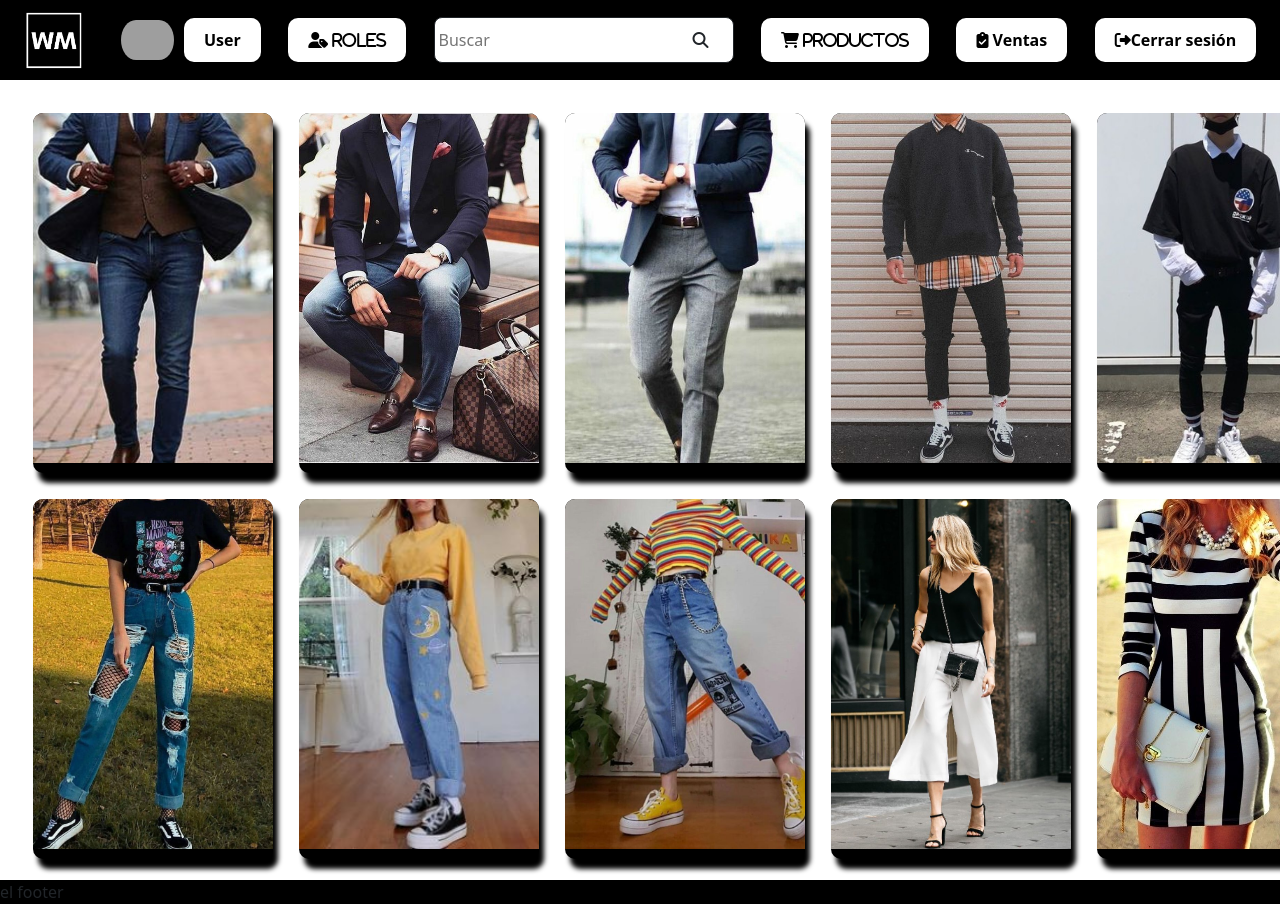
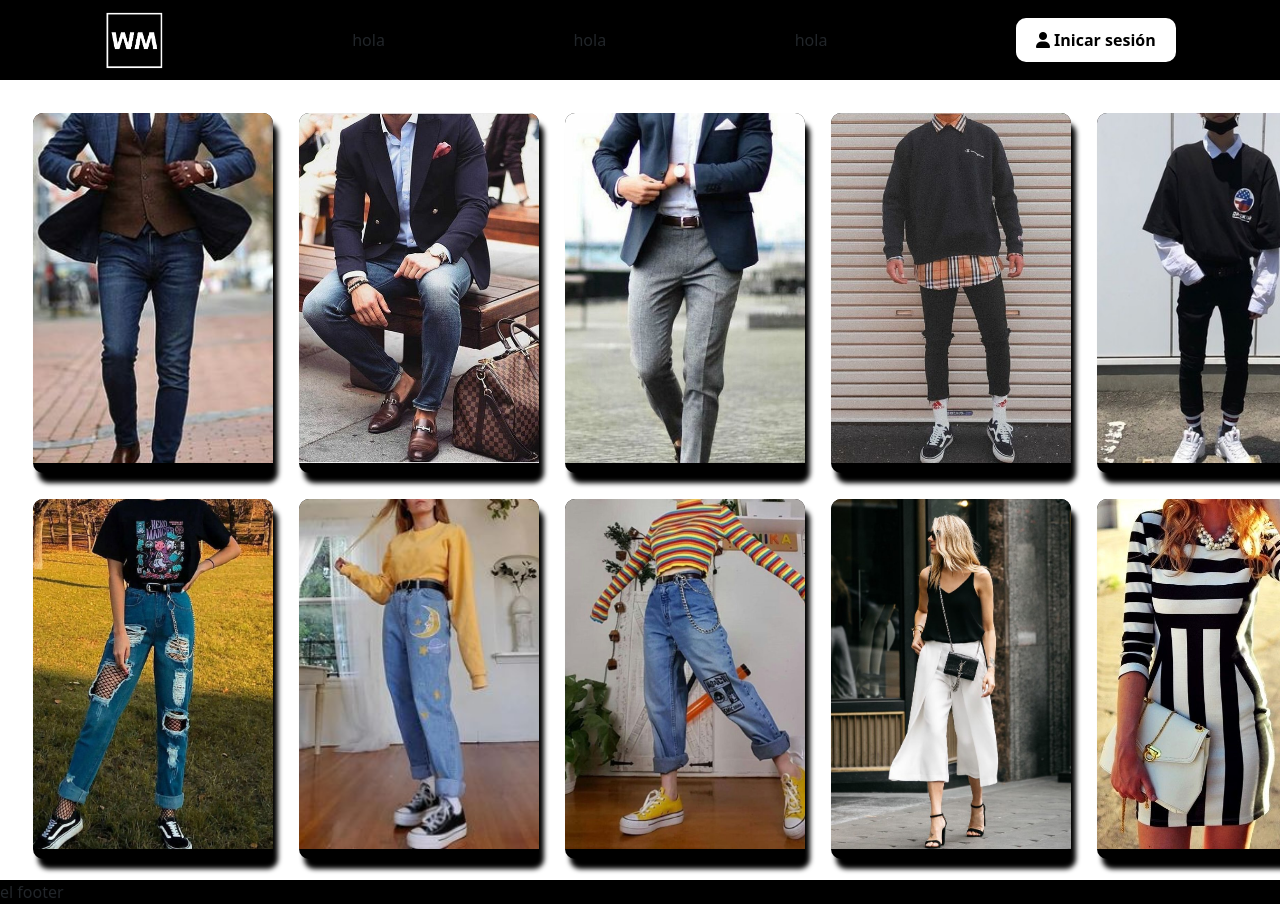
Before and after one commit to jarrieta1989/webmaster, a React (Create React App) app in the folder Tienda-virtual/: page / in a window 1280 px wide. Shown: the top 904 px of the page. Built offline with nearby package versions, Linux system fonts and the light colour scheme; grey boxes are pictures that could not be loaded.

Commit message:
Pantallazos de historia de usurio HU_05, ingreso con gmail

```diff
--- a/Tienda-virtual/src/App.jsx
+++ b/Tienda-virtual/src/App.jsx
@@ -1,5 +1,6 @@
 import React from "react";
 import {BrowserRouter as Router, Switch, Route} from 'react-router-dom';
+import { useAuth0 } from "@auth0/auth0-react";
 import ModuloProducto from "./pages/ModuloProducto";
 import {Roles}  from './pages/roles';
 import Ventas from './pages/ventas';
@@ -11,11 +12,14 @@ import Home from "./pages/Home";
 
 
 function App() {
+  const {isAuthenticated} = useAuth0();
   return (
     <div className='App' >
-      <Router>
+      {isAuthenticated ?
+
+        <Router>
         <Layout>
-         <Switch>
+        <Switch>
           <Route path='/ventas'>
             <Ventas/>
           </Route>
@@ -25,12 +29,21 @@ function App() {
           <Route path='/roles'>
             <Roles/>
           </Route>
-          <Route path='/'>
-            <Home/>
-          </Route>
-         </Switch>
+        </Switch>
         </Layout>
-      </Router>
+        </Router>
+
+      :
+      <Router>
+      <Layout2>
+      <Switch>
+        <Route path='/'>
+          <Home/>
+        </Route>
+      </Switch>
+      </Layout2>
+      </Router>}
+
     </div>
   );
 
--- a/Tienda-virtual/src/components/navbar.jsx
+++ b/Tienda-virtual/src/components/navbar.jsx
@@ -16,7 +16,7 @@ function Navbar() {
                 <img src= {logo} alt="imagen" className="logo1" />
             </li>
             <li>
-                <img  className='fotoLogin botonGenerico' src={isAuthenticated ? user.picture:<i className="fas fa-user" id="login"></i>}/>
+                {/* <img  className='fotoLogin botonGenerico' src={isAuthenticated ? user.picture : "photo" }/>    */}
                 <button className="botonGenerico1 mainButton1" type="submit">{isAuthenticated ? user.name: "User"}
                 </button>
             </li>
```
Also changed, not shown: 2 other files (tests, documents, lock files or other folders).
